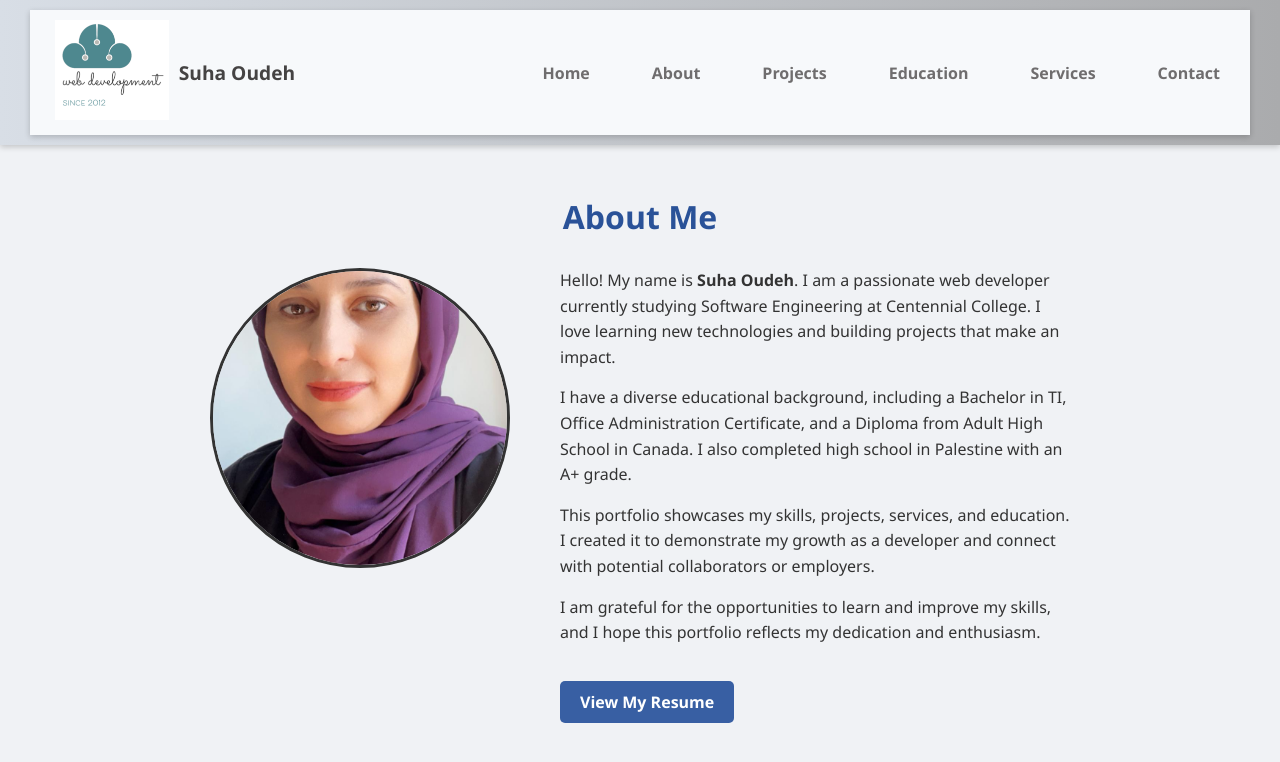
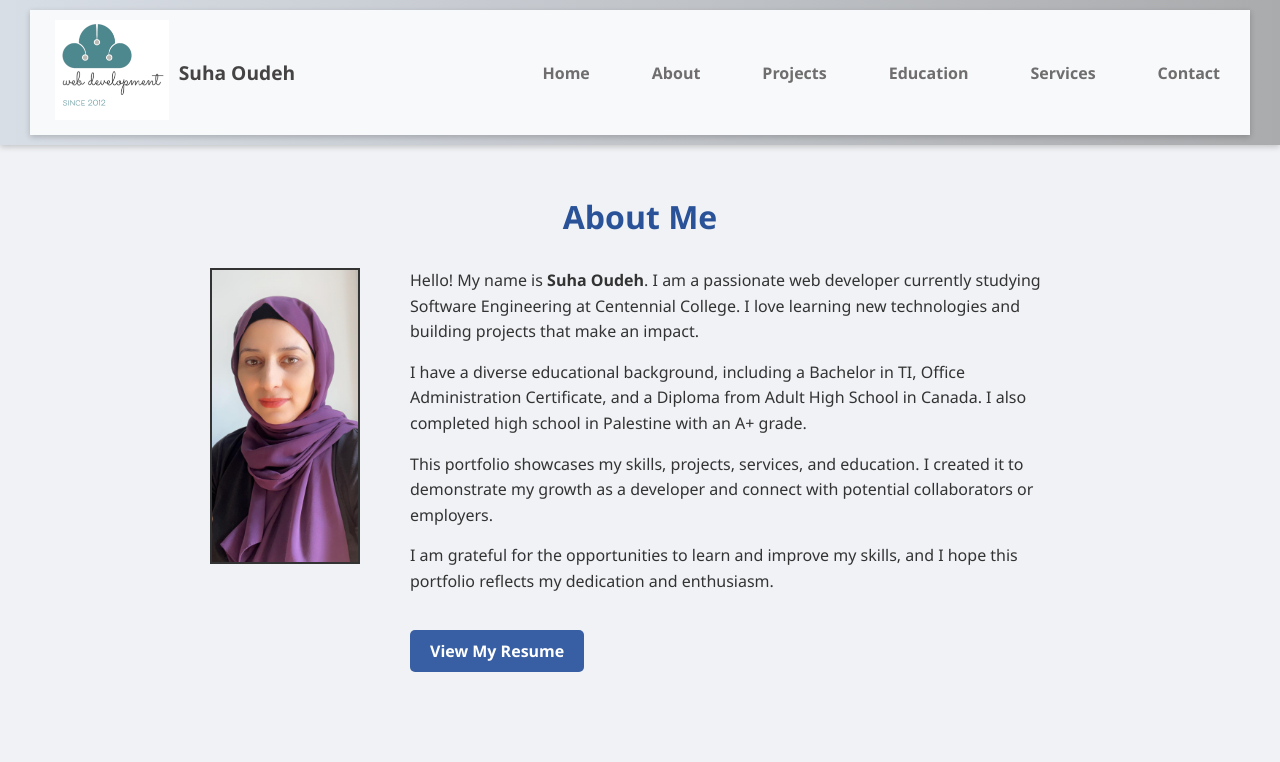
Before and after one commit to suhaoudeh/portfolio-site, a React (Vite) app: page /about in a window 1280 px wide. Shown: the top 762 px of the page. Built offline with nearby package versions, Linux system fonts and the light colour scheme.

Commit message:
add Render Text

```diff
--- a/src/index.css
+++ b/src/index.css
@@ -491,12 +491,13 @@
 }
 
 .profile-img {
-  width: 300px;       /* adjust size */
-  height: 300px;
-  border-radius: 80%; /* circular image */
-  object-fit: cover;
-  border: 3px solid #333;
+  width: 150px;       /* adjust size as needed */
+  height: auto;       /* keep original aspect ratio */
+  object-fit: cover;  /* ensures the image fits nicely */
+  border: 2px solid #333; /* optional border */
+  margin-bottom: 15px;
 }
+
 
 .about-text {
   max-width: 700px;
```
